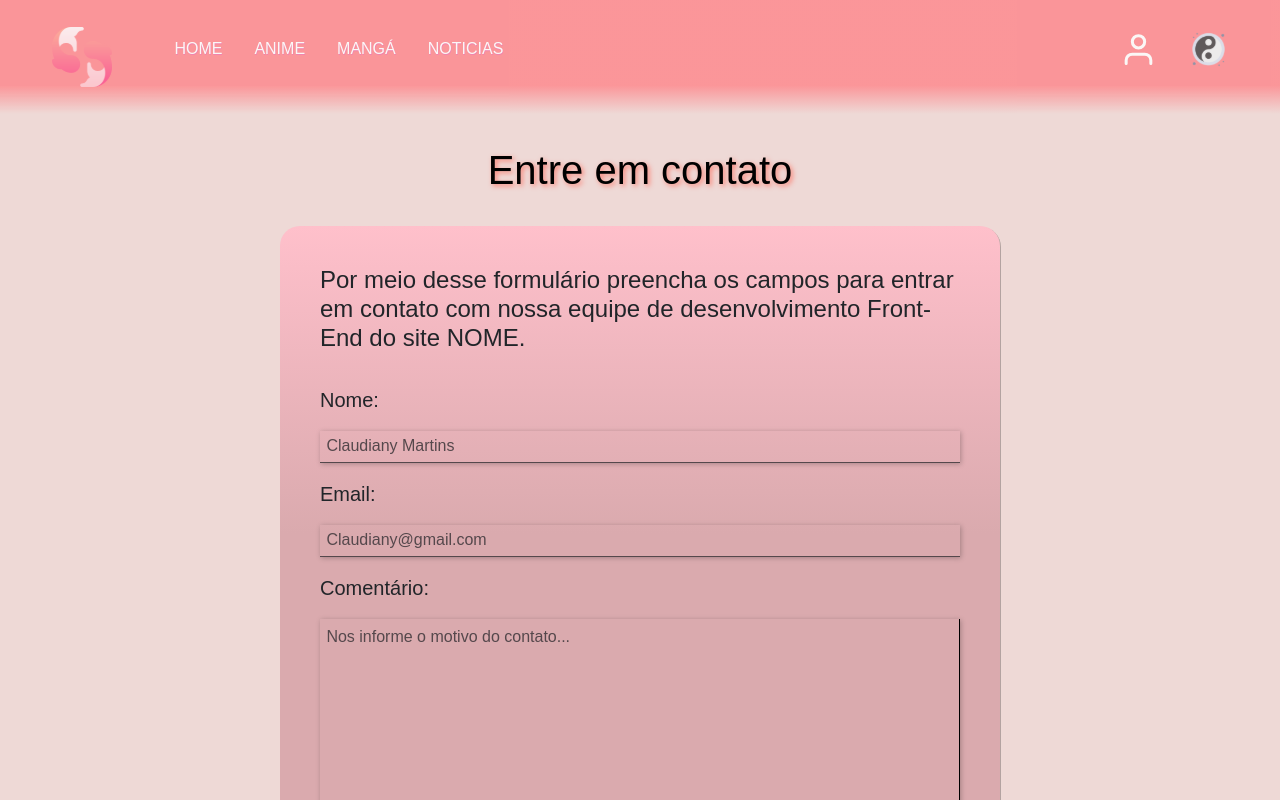
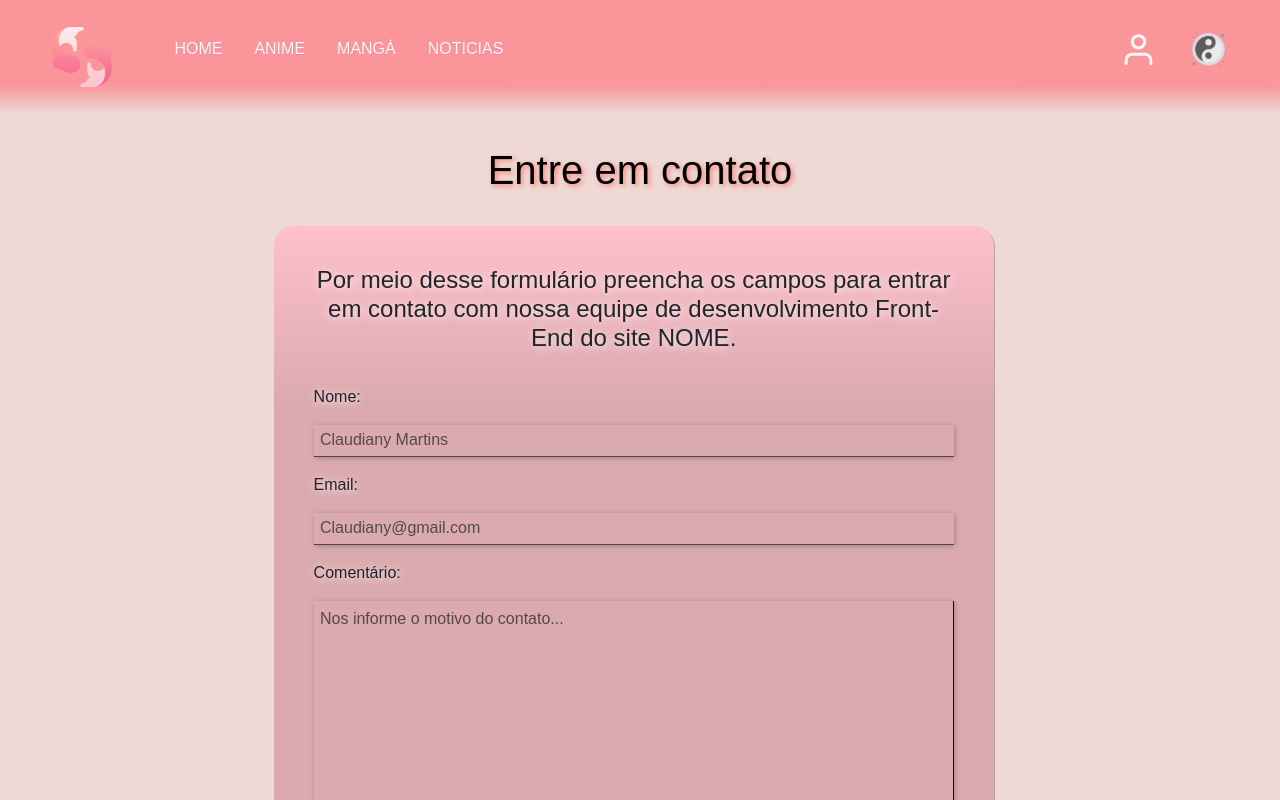
Before and after one commit to italoant/react-projeto-final, a React (Create React App) app: page /contato in a window 1280 px wide. Shown: the top 800 px of the page. Built offline with nearby package versions, Linux system fonts and the light colour scheme; the HTML template or start-up script is replaced by a standard one.

Commit message:
atualizacao cadastro

```diff
--- a/src/components/Footer/pagFooter/Contato/Contato.jsx
+++ b/src/components/Footer/pagFooter/Contato/Contato.jsx
@@ -27,7 +27,7 @@ export default function Contato() {
                                         Enviar
                                     </button>
                                 </div>
-                                <div className="gif">
+                                {/* <div className="gif">
                                     <img src="https://i.pinimg.com/originals/1f/a8/d9/1fa8d907a5cc6e1fa22f431929ebc12a.gif" alt="" />
                                 </div>
                                 <div className="agradecimento">
@@ -35,7 +35,7 @@ export default function Contato() {
                                         Até mais!
                                             <span className="colocar um popup legal agradecendo e vice versa"> ありがとう </span>
                                     </h5>
-                                </div>
+                                </div> */}
                             </form>
                         </div>
                     </BackgroundForm>
--- a/src/components/Footer/pagFooter/Contato/StylePag.js
+++ b/src/components/Footer/pagFooter/Contato/StylePag.js
@@ -1,12 +1,13 @@
 import styled from "styled-components";
 
 export const EstiloContato = styled.div`
-    width: 100vw; height: 120vh;
+    width: 99vw; height: 100vh;
     display: flex;
     flex-direction: column;
     align-items: center;
+    text-shadow: 1px 1px 10px white;
 
-    h5{
+    h4{
         flex-wrap: wrap;
         text-align: center;
     }
@@ -14,6 +15,7 @@ export const EstiloContato = styled.div`
     .containerForm{
         width: 50vw;
     }
+
     .formulario{
         display: flex;
         flex-direction: column;
@@ -22,7 +24,7 @@ export const EstiloContato = styled.div`
 
         label{
             text-align: left;
-            font-size: 20px;
+            font-size: 1rem;
         }
 
         input::placeholder, textarea::placeholder{
@@ -55,7 +57,7 @@ export const EstiloContato = styled.div`
 
         button{
             width: 30%;
-            height: 3rem;
+            height: 2rem;
             border-radius: 25px;
             border: none; outline: none;
             color: white;
@@ -72,6 +74,17 @@ export const EstiloContato = styled.div`
         }
     }
 
+    #popup{
+        width: 100vw; height: 100v;
+        background-color: rgba(0, 0, 0, 0.50);
+        position: fixed;
+        top: 0; left: 0;bottom: 0;
+        display: none;
+        flex-direction: column;
+        justify-content: center;
+        align-items: center;
+    }
+
     .gif{
         display: flex;
         justify-content: center;
@@ -82,4 +95,34 @@ export const EstiloContato = styled.div`
         padding: 1rem;
         border-radius: 3px;
     }
+
+    @media (max-width:700px){
+
+        h4{
+            font-size: 1rem;
+            text-shadow: 1px 1px 5px white;
+        }
+
+        .formulario{
+            margin: 0%;
+        }
+
+        button{
+            font-size: 0.7rem;
+            font-weight: bold;
+        }
+    }
+
+    @media (max-width:435px){
+        .botoes{
+            justify-content: space-around;
+
+            button{
+                width: 5rem;
+                font-size: 0.5rem;
+                font-weight: bold;
+            }
+        }
+
+    }
 `;
```
